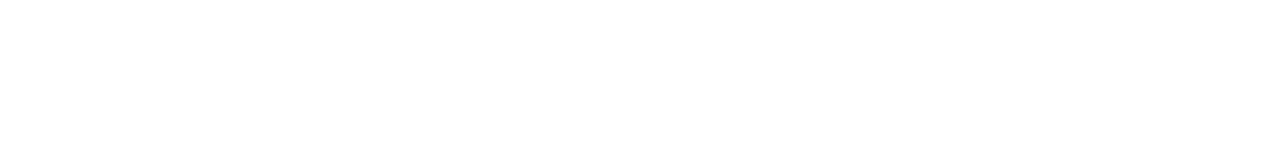
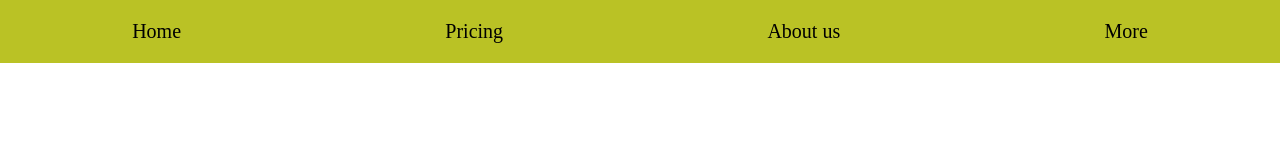
Before and after one commit to Roman6464/odin-recipes, a plain HTML site: page pages/ter-chicken/ter.html in a window 1280 px wide. Drawn offline with Linux system fonts and the light colour scheme.

Commit message:
made navbar template, working for template for all 3 pages as well. Created containers for note-card layout.

```diff
--- a/html.css
+++ b/html.css
@@ -64,3 +64,18 @@ footer p {
 a:visited {
     color: black;
 }
+
+
+.navbar-one {
+    display: flex;
+    background-color: #bac225;
+    list-style: none;
+    justify-content: space-around;
+}
+
+.navbar-one li {
+    padding: 20px;
+    font-size: 20px;
+
+
+}
--- a/pages/ter-chicken/ter.css
+++ b/pages/ter-chicken/ter.css
@@ -0,0 +1,35 @@
+* {
+    padding: 0%;
+    margin: 0%;
+}
+
+
+
+.navbar-one {
+    display: flex;
+    background-color: #bac225;
+    list-style: none;
+    justify-content: space-around;
+}
+
+.navbar-one li {
+    padding: 20px;
+    font-size: 20px;
+
+
+}
+
+div.note{
+    background-color: yellow;
+    width: 500px;
+    display: flex;
+    flex-direction: column;
+    justify-content: center;
+    align-items: center;
+
+
+}
+
+div.container {
+    background-color: blue;
+}
--- a/pages/ter-chicken/ter.html
+++ b/pages/ter-chicken/ter.html
@@ -4,9 +4,22 @@
     <meta charset="UTF-8">
     <meta http-equiv="X-UA-Compatible" content="IE=edge">
     <meta name="viewport" content="width=device-width, initial-scale=1.0">
+    <link rel="stylesheet" href="ter.css">
     <title>Teriyaki Chicken</title>
 </head>
 <body>
+    <div class="nava">
+        <ul class="navbar-one">
+            <li>Home</li>
+            <li>Pricing</li>
+            <li>About us</li>
+            <li>More</li>
+        </ul>
+    </div>
+    <div class="container">
+        <div class="note-card">
 
+        </div>
+    </div>
 </body>
 </html>
```
Also changed, not shown: index.html (+10 -2 lines).
